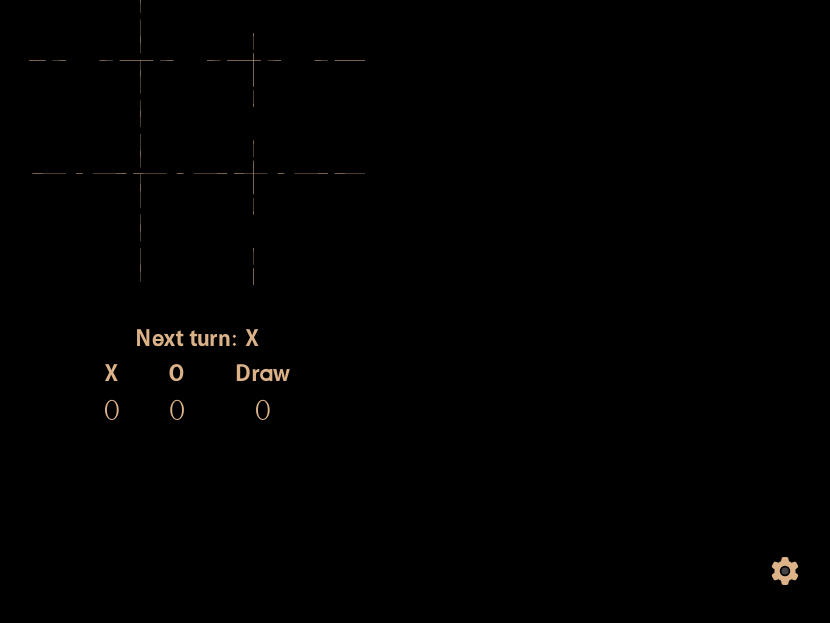
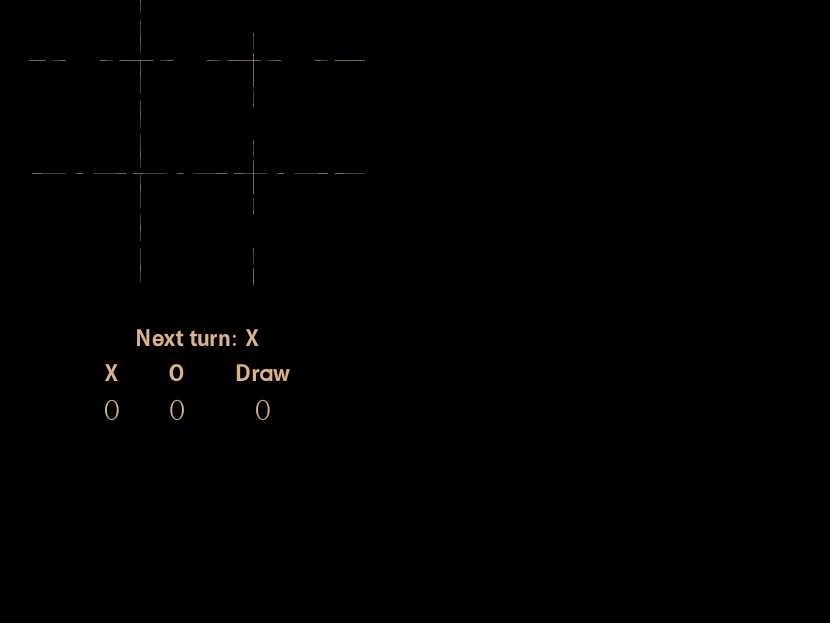
Before and after one commit to abdulrahmanhatem/tic-tac-toe, a React (Create React App) app: page / in a window 1280 px wide. Shown: the part 175-798 px from the top of the page, without its empty margins (443-1273 px from the left). Built offline with nearby package versions, Linux system fonts and the light colour scheme.

Commit message:
fix dashed overflow

```diff
--- a/src/assets/styles/styles.css
+++ b/src/assets/styles/styles.css
@@ -93,6 +93,7 @@ button{
   z-index: -1;
   inline-size: 100%;
   block-size: 100%;
+  overflow: hidden;
 }
 svg.line {
   position: absolute;
--- a/src/components/Game.js
+++ b/src/components/Game.js
@@ -46,9 +46,9 @@ export default function Game() {
           }
 
 
-        <span className='settings'>
+        {/* <span className='settings'>
           <Settings settings = {settings} setSettings={setSettings}/>
-        </span>
+        </span> */}
       </div>
     )
   }
```
